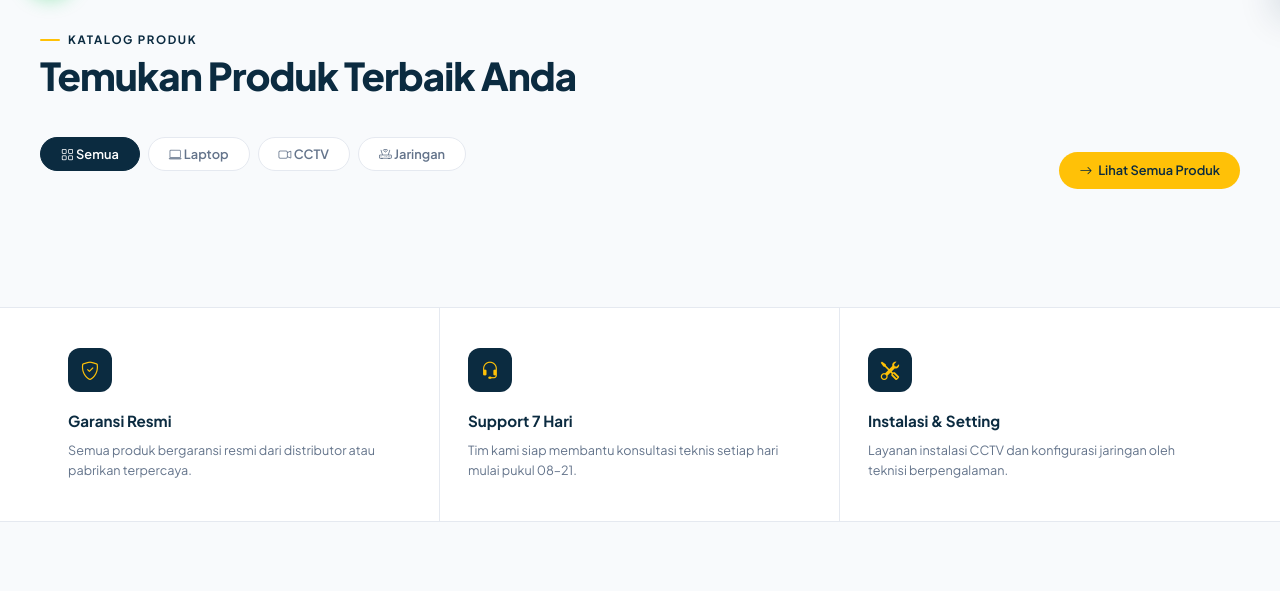
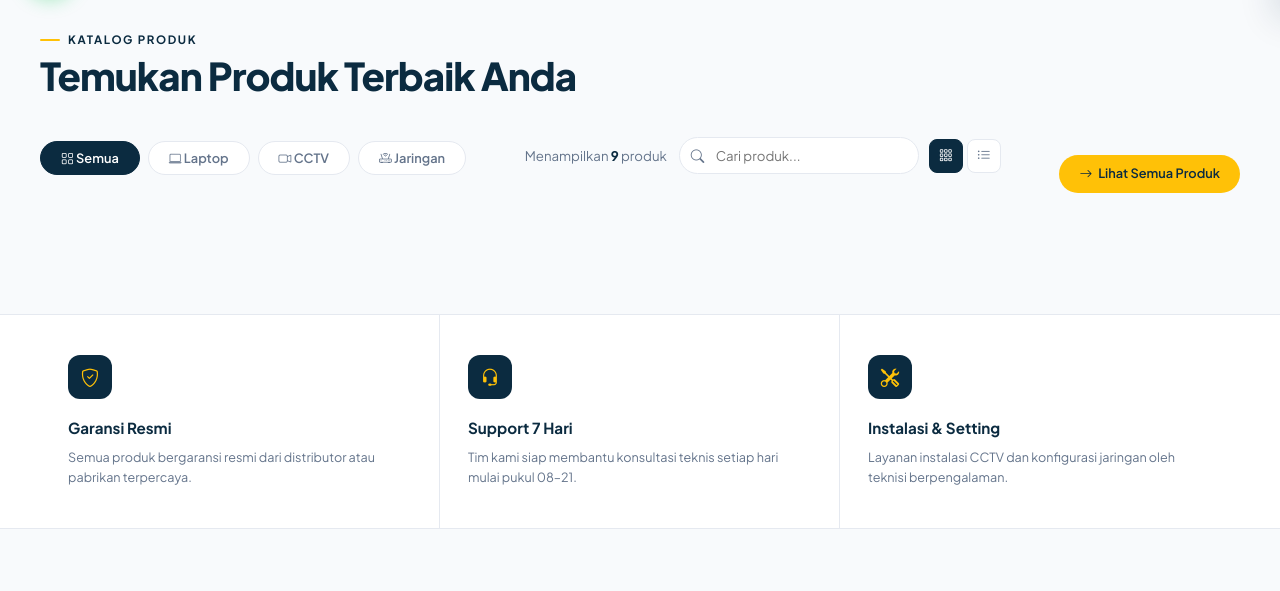
Before and after one commit to uniqtesting7-wq/uniqcell-eleventy-decap, an Eleventy site: page src/index.njk in a window 1280 px wide. Shown: the part 780-1371 px from the top of the page. Built offline with nearby package versions, Linux system fonts and the light colour scheme; Eleventy itself is replaced by a stand-in of ours; files that its build step writes are made by us from their sources.

Commit message:
feat: Add product search and view toggle functionality to the catalog

```diff
--- a/src/index.njk
+++ b/src/index.njk
@@ -53,6 +53,26 @@ description: "UNIQ CELL menyediakan laptop terbaru, CCTV keamanan, dan perangkat
         <button class="f-btn" data-filter="laptop"><i class="bi bi-laptop"></i> Laptop</button>
         <button class="f-btn" data-filter="cctv"><i class="bi bi-camera-video"></i> CCTV</button>
         <button class="f-btn" data-filter="jaringan"><i class="bi bi-router"></i> Jaringan</button>
+      </div>
+      <div class="content-area">
+        <div class="toolbar">
+          <div class="result-info" id="resultInfo">
+            Menampilkan <strong>{{ collections.products | length }}</strong> produk
+          </div>
+          <div style="display:flex;gap:10px;align-items:center;flex-wrap:wrap">
+            <div class="search-wrap">
+              <i class="bi bi-search search-icon"></i>
+              <input class="search-input" id="searchInput" type="text" placeholder="Cari produk...">
+              <button class="search-clear" id="searchClear"><i class="bi bi-x"></i></button>
+            </div>
+            <div class="view-toggle">
+              <button class="view-btn active" id="viewGrid" title="Grid"><i class="bi bi-grid-3x3-gap"></i></button>
+              <button class="view-btn" id="viewList" title="List"><i class="bi bi-list-ul"></i></button>
+            </div>
+          </div>
+        </div>
+        <div class="active-filters" id="activeFilters"></div>
+        <div class="prod-grid" id="prodCatalogGrid"></div>
       </div>
       <a href="/products/" class="btn-see-all">
         <i class="bi bi-arrow-right"></i> Lihat Semua Produk
```
